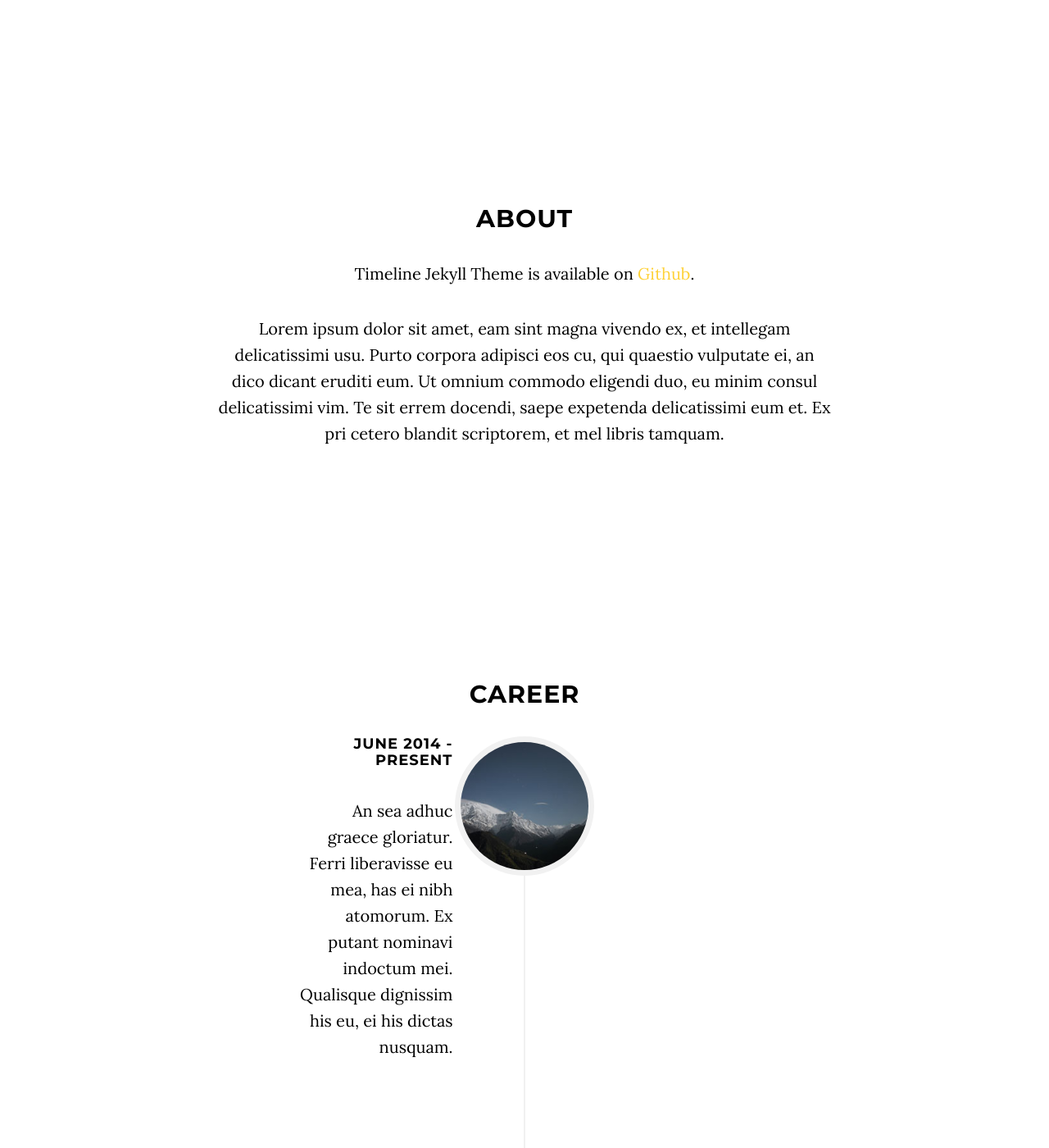
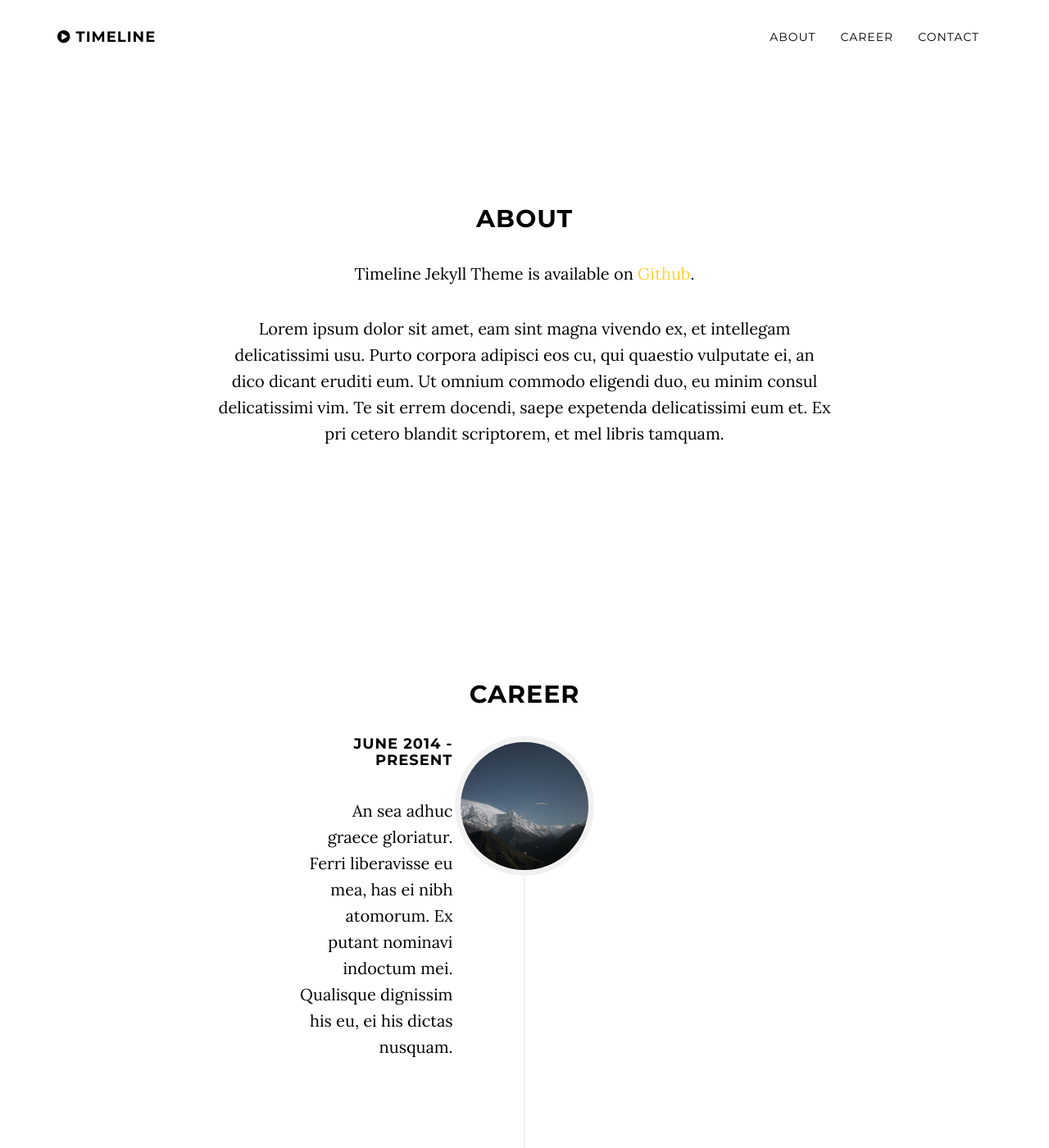
Before and after one commit to SavidDu/kirby_dev, a Jekyll site: the page built from index.html, in a window 1280 px wide and 1400 px high. Shown: the whole window at 82% size. Built offline with Jekyll 4.4.1, drawn with Linux system fonts in a browser that asks for light colours.

Commit message:
Update grayscale.css

```diff
--- a/css/grayscale.css
+++ b/css/grayscale.css
@@ -65,7 +65,7 @@
 
 .navbar-custom {
     margin-bottom: 0;
-    border-bottom: 1px solid rgba(255,255,255,.3);
+    border-bottom: 1px solid rgba(0,0,0,.3);
     text-transform: uppercase;
     font-family: Montserrat,"Helvetica Neue",Helvetica,Arial,sans-serif;
     background-color: #000;
@@ -91,6 +91,10 @@
 }
 
 .navbar-custom a {
+    color: #000;
+}
+
+.navbar-custom.top-nav-collapse a {
     color: #fff;
 }
 
```
